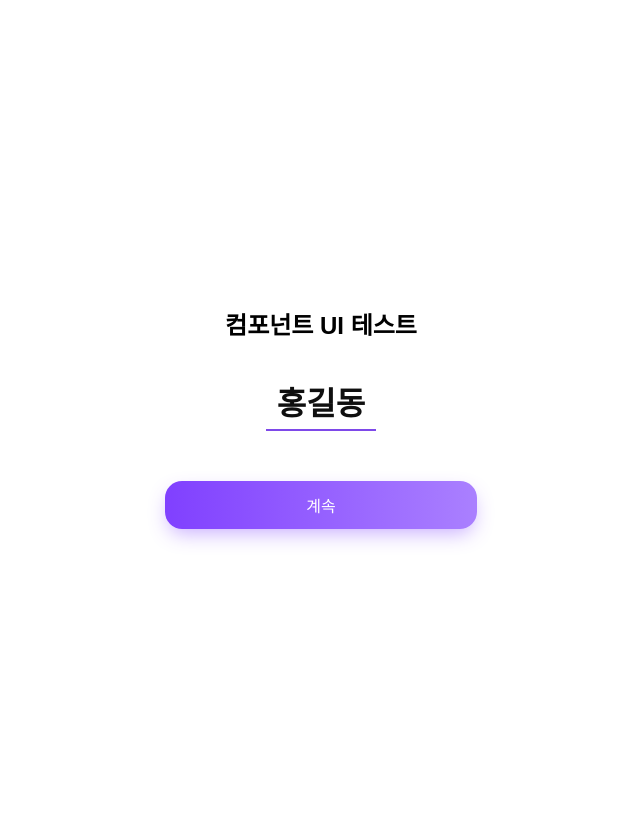
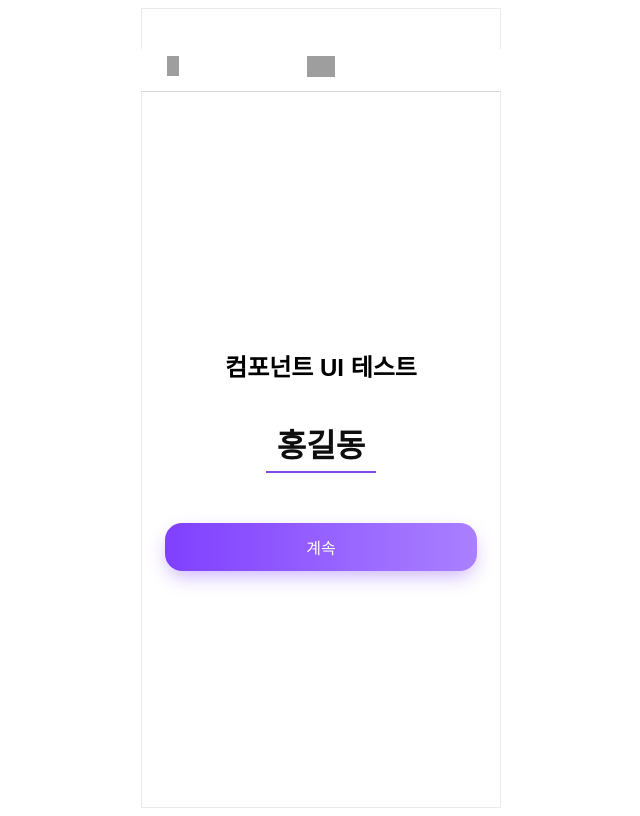
Before and after one commit to V-O-dev/V_O_web, a React (Vite) app: page / in a window 1280 px wide. Shown: the whole page, without its empty margins (319-959 px from the left). Built offline with nearby package versions, Linux system fonts and the light colour scheme; grey boxes are pictures that could not be loaded.

Commit message:
feat: 공통 헤더 컴포넌트 추가 및  UI 테스트 적용

```diff
--- a/src/App.tsx
+++ b/src/App.tsx
@@ -1,22 +1,43 @@
 import React, { useState } from 'react';
+import { BrowserRouter } from 'react-router-dom'; // 🎯 라우터 환경 주입을 위해 추가!
 import { Input } from './components/common/Input';
 import { Button } from './components/common/Button';
 import { BottomSheet } from './components/common/BottomSheet';
+import { Header } from './components/common/Header';
 
 export default function App() {
   const [name, setName] = useState('홍길동');
   const [isSheetOpen, setIsSheetOpen] = useState(false);
 
   return (
+    // 🎯 useNavigate 에러를 해결하기 위해 전체를 BrowserRouter로 감싸줌!
+    <BrowserRouter>
+      <div style={{
+        display: 'flex',
+        flexDirection: 'column',
+        alignItems: 'center',
+        backgroundColor: '#ffffff',
+        width: '100%',
+        maxWidth: '360px',
+        height: '800px',
+        margin: '0 auto',
+        boxSizing: 'border-box',
+        position: 'relative',
+        border: '1px solid #eaeaea',
+      }}>
+
+        <Header />
+
         <div style={{
           display: 'flex',
           flexDirection: 'column',
           alignItems: 'center',
           justifyContent: 'center',
-      minHeight: '100vh',
+          flex: 1,
+          width: '100%',
           padding: '24px',
-      backgroundColor: '#ffffff',
-      boxSizing: 'border-box'
+          boxSizing: 'border-box',
+          marginTop: '83.3px'
         }}>
 
           <h2 style={{ marginBottom: '40px', fontFamily: 'sans-serif' }}>
@@ -58,5 +79,7 @@ export default function App() {
           </BottomSheet>
 
         </div>
+      </div>
+    </BrowserRouter>
   );
 }
--- /dev/null
+++ b/src/components/common/Header.tsx
@@ -0,0 +1,96 @@
+import React from 'react';
+import { useNavigate } from 'react-router-dom';
+import backArrowIcon from '/src/assets/back_arrow.svg';
+import logoImg from '/src/assets/logo.png';
+
+interface HeaderProps {
+  showBackButton?: boolean;
+  title?: string;
+}
+
+export function Header({ showBackButton = true, title }: HeaderProps) {
+  const navigate = useNavigate();
+
+  return (
+    <header style={{
+      position: 'absolute',
+      top: '40px',
+      left: '50%',
+      transform: 'translateX(-50%)',
+      display: 'flex',
+      alignItems: 'center',
+      justifyContent: 'center',
+      width: '360px',
+      height: '43.3px',
+      boxSizing: 'border-box',
+      padding: '4px 20px 12px 20px',
+      borderBottom: '1px solid rgba(178, 178, 178, 0.5)',
+      backgroundColor: '#ffffff',
+      zIndex: 10
+    }}>
+
+      {showBackButton && (
+        <button
+          onClick={() => navigate(-1)}
+          style={{
+            position: 'absolute',
+            left: '20px',
+            background: 'none',
+            border: 'none',
+            cursor: 'pointer',
+            display: 'flex',
+            alignItems: 'center',
+            justifyContent: 'center',
+            width: '24px',
+            height: '24px',
+            padding: 0,
+          }}
+        >
+          <img
+            src={backArrowIcon}
+            alt="뒤로가기"
+            style={{
+              width: '11.95px',
+              height: '19.35px',
+              display: 'block'
+            }}
+          />
+        </button>
+      )}
+
+      {title ? (
+        <h1 style={{
+          fontFamily: 'Manrope, sans-serif',
+          fontSize: '20px',
+          fontWeight: 500,
+          color: '#000000',
+          margin: 0,
+          lineHeight: '150%',
+          letterSpacing: '0em'
+        }}>
+          {title}
+        </h1>
+      ) : (
+        <div style={{
+          position: 'relative',
+          width: '42.6px',
+          height: '21.3px',
+          display: 'flex',
+          alignItems: 'center',
+          justifyContent: 'center'
+        }}>
+          <img
+            src={logoImg}
+            alt="V_O 로고"
+            style={{
+              width: '100%',
+              height: '100%',
+              objectFit: 'contain'
+            }}
+          />
+        </div>
+      )}
+
+    </header>
+  );
+}
```
Lines whose indentation alone changed are shown as unchanged.
